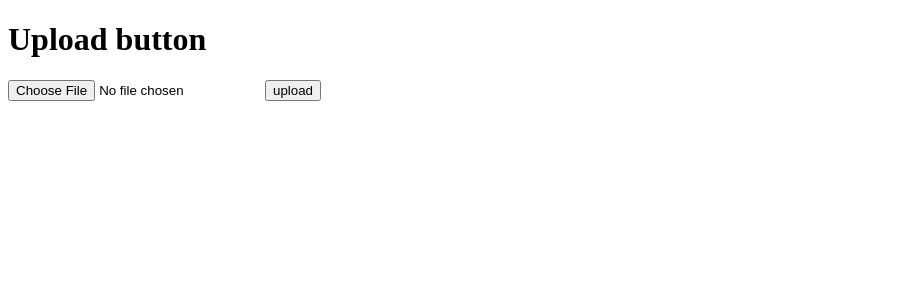
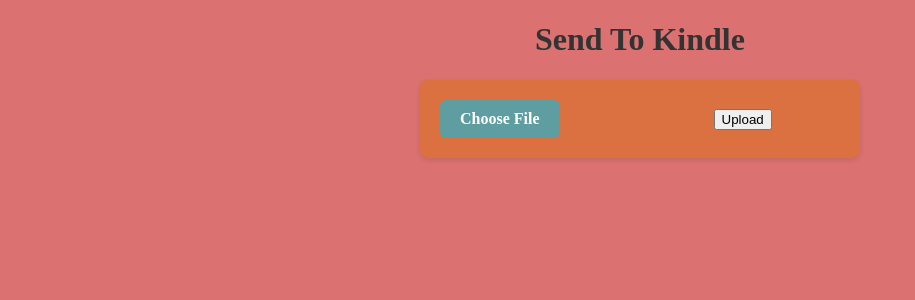
Before and after one commit to idreesmuhammadqazi-create/sendtokindle, a Flask app: page / in a window 1280 px wide. Shown: the top 300 px of the page, without its empty margins (0-915 px from the left). Run offline with Flask 3, Linux system fonts and the light colour scheme.

Commit message:
add some css

```diff
--- a/server/server.py
+++ b/server/server.py
@@ -1,7 +1,7 @@
 from flask import Flask, jsonify, render_template, request, send_file,  after_this_request
 import os
 app = Flask(__name__)
-import os
+
 BASE_DIR = os.path.dirname(os.path.abspath(__file__))
 UPLOAD_FOLDER = os.path.join(BASE_DIR, "uploads")
 
--- a/server/templates/index.html
+++ b/server/templates/index.html
@@ -1,11 +1,46 @@
 <!DOCTYPE html>
 <html>
-    <head></head>
+    <head>
+        <title>Send To Kindle</title>
+        <style>
+            body {
+                background-color: #db7171;
+
+            }
+            h1 {
+                color: #333;
+                text-align: center;
+            }
+            form {
+                max-width: 400px;
+                margin: 0 auto;
+                padding: 20px;
+                background-color: #db7140;
+                border-radius: 8px;
+                box-shadow: 0 2px 5px rgba(0,0,0,0.1);
+            }
+            input {
+                color: aqua;
+
+            }
+            .browsebutton {
+                background: cadetblue;
+                display: inline-block;
+                padding: 10px 20px;
+                color: white;
+                border-radius: 6px;
+                cursor: pointer;
+                font-weight: 600;
+            }
+        </style>
+    </head>
     <body>
-        <h1>Upload button</h1>
+        <h1>Send To Kindle</h1>
+
         <form action="/upload" method="post" enctype="multipart/form-data">
-            <input type="file" name="book">
-            <button type="submit">upload</button>
+            <label for="book" class="browsebutton">Choose File</label>
+            <input type="file" id="book" name="book" style="display:none">
+            <button type="submit" style="margin-left: 150px">Upload</button>
         </form>
 
     </body>
```
